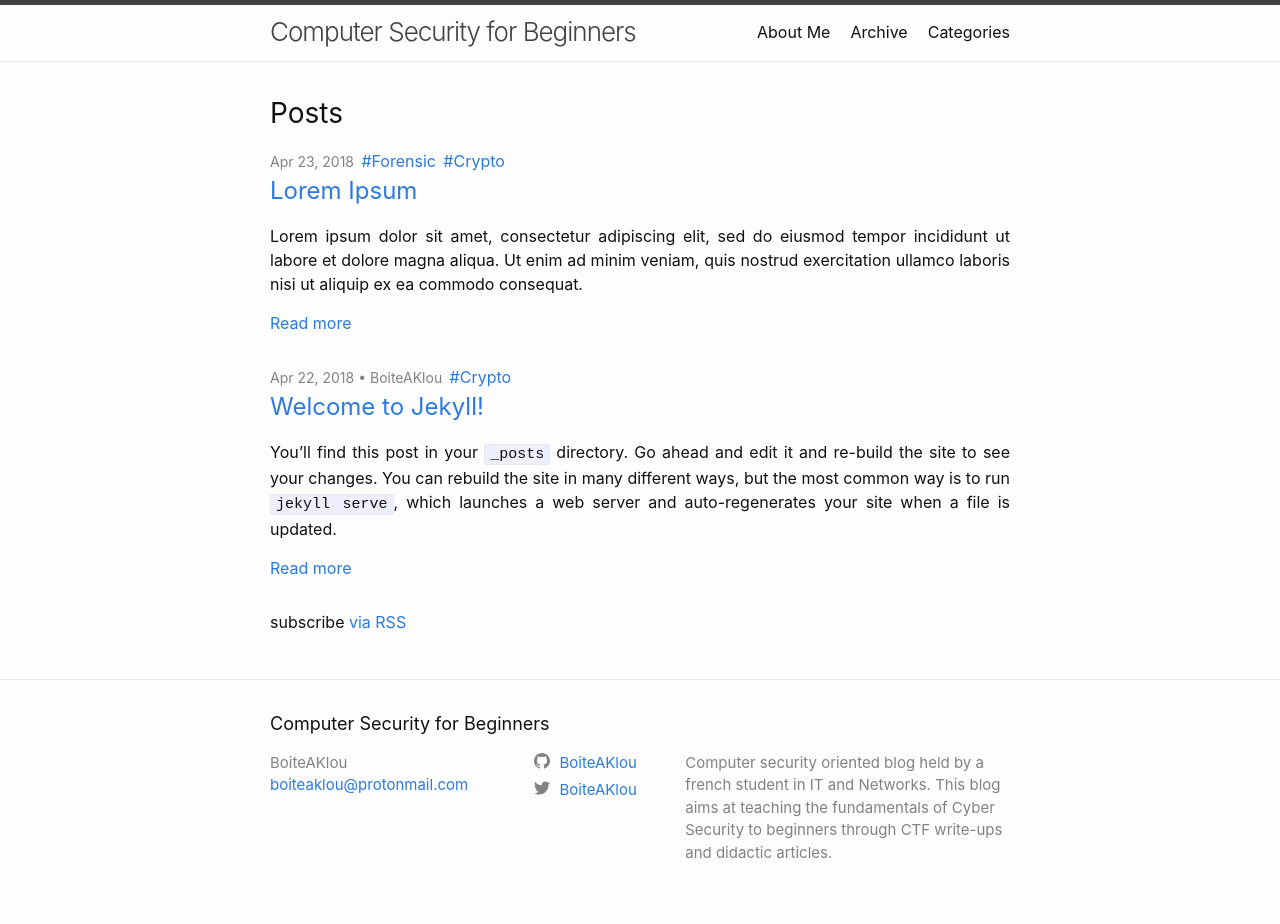
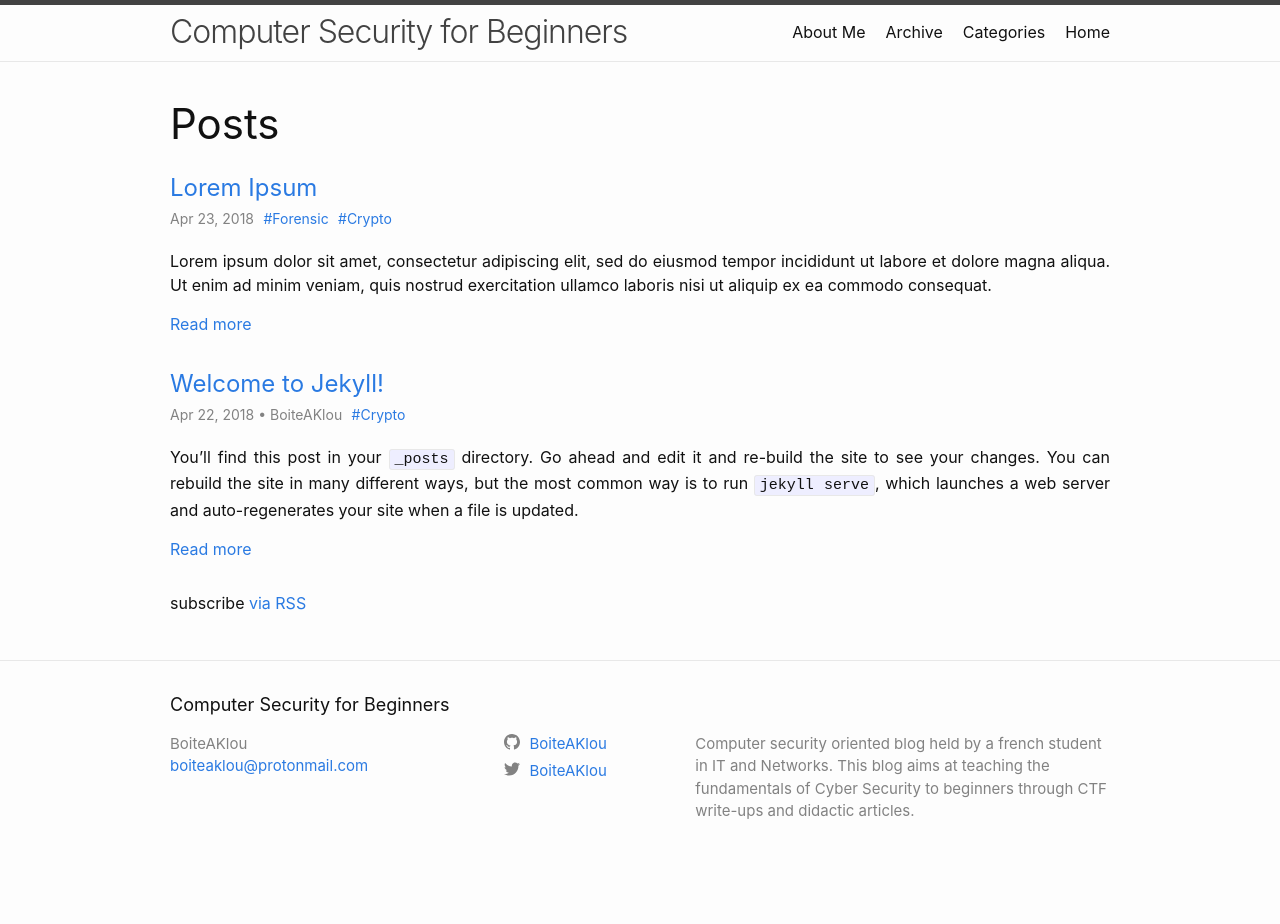
Before and after one commit to BoiteAKlou/boiteaclou.github.io, a Jekyll site: the page built from index.md, in a window 1280 px wide. Built offline with Jekyll 4.4.1, drawn with Linux system fonts in a browser that asks for light colours; after the commit the page ends 900 px from its top, so only the background shows below that.

Commit message:
Minor design changes

```diff
--- a/_layouts/category.html
+++ b/_layouts/category.html
@@ -6,7 +6,7 @@ layout: default
     <h1>#{{ page.tag }}</h1>
     {%- if site.categories[page.tag].size > 0 -%}
       {% for post in site.categories[page.tag] %}
-        <li><a href="{{ post.url }}">{{ post.title }}</a></li>
+        <li><a href="{{ post.url }}">{{ post.title }}</a><span class="post-tags"><em>{{post.date | date: "%B %-d, %Y"}}</em></span></li>
       {% endfor %}
     {%- else -%}
       <h2>No post to display for this category yet!</h2>
--- a/_layouts/home.html
+++ b/_layouts/home.html
@@ -4,7 +4,9 @@ layout: default
 
 <div class="home">
   {%- if page.title -%}
-    <h1 class="page-heading">{{ page.title }}</h1>
+    {%- if page.show != false -%}
+      <h1 class="page-heading">{{ page.title }}</h1>
+    {%- endif -%}
   {%- endif -%}
 
   {{ content }}
@@ -14,20 +16,22 @@ layout: default
     <ul class="post-list">
       {%- for post in site.posts -%}
       <li>
-        {%- assign date_format = site.minima.date_format | default: "%b %-d, %Y" -%}
-        <span class="post-meta">{{ post.date | date: date_format }}
-        {%- if post.author -%}
-          <span class="p-author h-card" itemprop="name"> • {{ post.author }}</span>
-        {%- endif -%}
-        </span>
-          {%- for tag in post.categories -%}
-          <a class="post-tags" href="/category/{{ tag | downcase  }}">#{{tag}}</a>
-          {%- endfor -%}
         <h3>
           <a class="post-link" href="{{ post.url | relative_url }}">
             {{ post.title | escape }}
           </a>
         </h3>
+        <div class="post-metatags">
+          {%- assign date_format = site.minima.date_format | default: "%b %-d, %Y" -%}
+          <span class="post-meta">{{ post.date | date: date_format }}
+          {%- if post.author -%}
+            <span class="p-author h-card" itemprop="name"> • {{ post.author }}</span>
+          {%- endif -%}
+          </span>
+            {%- for tag in post.categories -%}
+            <a class="post-tags" href="/category/{{ tag | downcase  }}">#{{tag}}</a>
+            {%- endfor -%}
+        </div>
         <span class="post-excerpts">
         {%- if site.show_excerpts -%}
           {{ post.excerpt }}
--- a/_sass/minima.scss
+++ b/_sass/minima.scss
@@ -10,18 +10,24 @@ $base-line-height: 1.5 !default;
 
 $spacing-unit:     30px !default;
 
+/*$text-color:       #111 !default;
+$background-color: #fdfdfd !default;
+$brand-color:      #2a7ae2 !default;
+
+$grey-color:       #828282 !default;*/
+
 $text-color:       #111 !default;
 $background-color: #fdfdfd !default;
 $brand-color:      #2a7ae2 !default;
+$grey-color:       #828282 !default;
 
-$grey-color:       #828282 !default;
 $grey-color-light: lighten($grey-color, 40%) !default;
 $grey-color-dark:  darken($grey-color, 25%) !default;
 
 $table-text-align: left !default;
 
 // Width of the content area
-$content-width:    800px !default;
+$content-width:    1000px !default;
 
 $on-palm:          600px !default;
 $on-laptop:        800px !default;
--- a/_sass/minima/_base.scss
+++ b/_sass/minima/_base.scss
@@ -247,3 +247,7 @@ table {
     border: 1px solid $grey-color-light;
   }
 }
+
+h3 {
+  margin-bottom: 0px;
+}
--- a/_sass/minima/_layout.scss
+++ b/_sass/minima/_layout.scss
@@ -11,7 +11,7 @@
 }
 
 .site-title {
-  @include relative-font-size(1.625);
+  @include relative-font-size(2);
   font-weight: 300;
   line-height: $base-line-height * $base-font-size * 2.25;
   letter-spacing: -1px;
@@ -186,7 +186,7 @@
 }
 
 .post-list-heading {
-  @include relative-font-size(1.75);
+  @include relative-font-size(2.625);
 }
 
 .post-list {
@@ -210,9 +210,19 @@
 }
 
 .post-tags {
-  font-size: $base-font-size;
+  font-size: $small-font-size;
   color: $brand-color;
   margin-left: 1%;
+}
+
+.post-date {
+  font-size: $small-font-size;
+  color: $brand-color;
+  margin-left: 1%;
+}
+
+.post-metatags {
+  margin-bottom: 2%;
 }
 
 
--- a/index.md
+++ b/index.md
@@ -3,4 +3,6 @@
 # Edit theme's home layout instead if you wanna make some changes
 # See: https://jekyllrb.com/docs/themes/#overriding-theme-defaults
 layout: home
+title: Home
+show: false
 ---
```
Also changed, not shown: 5 other files.
